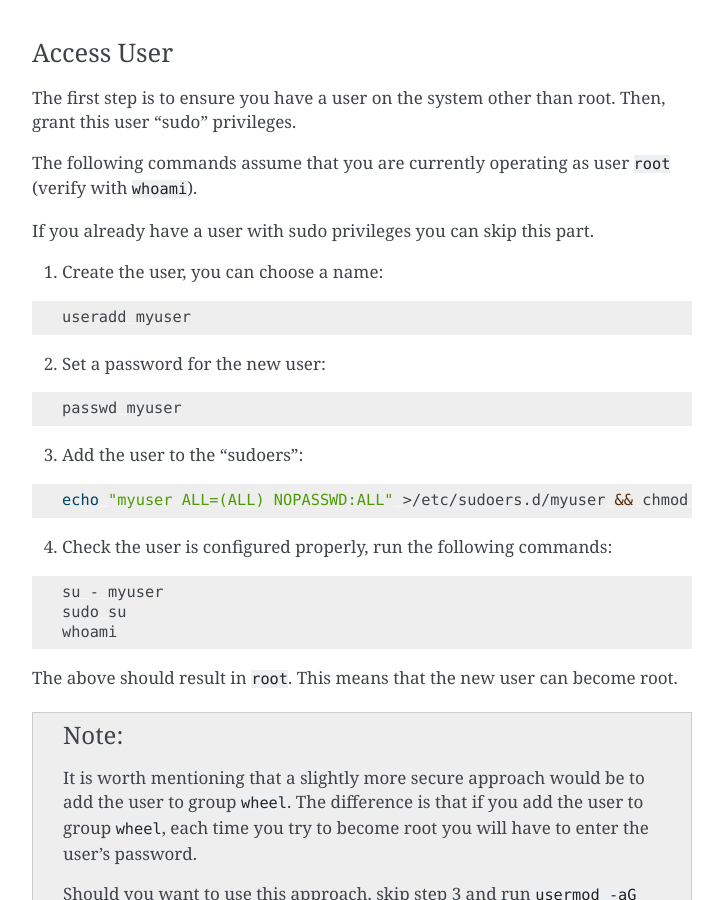
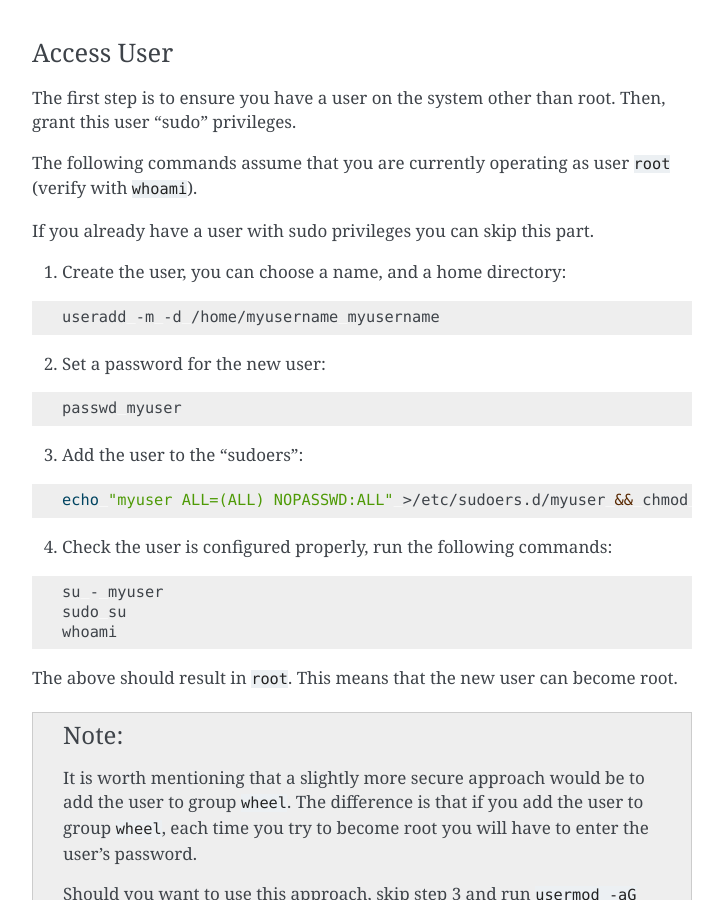
Before and after one commit to nuriel77/iri-playbook, a Sphinx documentation site: the page built from docs/securityhardening.rst, in a window 1280 px wide and 900 px high, scrolled down 897 px. Shown: the whole window, without its empty margins (388-1111 px from the left). Built offline with Sphinx 7.4.7, drawn with Linux system fonts in a browser that asks for light colours.

Commit message:
Useradd explicitly create user homedir

```diff
--- a/docs/securityhardening.rst
+++ b/docs/securityhardening.rst
@@ -43,11 +43,11 @@ If you already have a user with sudo privileges you can skip this part.
 
 
 
-1. Create the user, you can choose a name:
+1. Create the user, you can choose a name, and a home directory:
 
 .. code:: bash
 
-  useradd myuser
+  useradd -m -d /home/myusername myusername
 
 2. Set a password for the new user:
 
```
